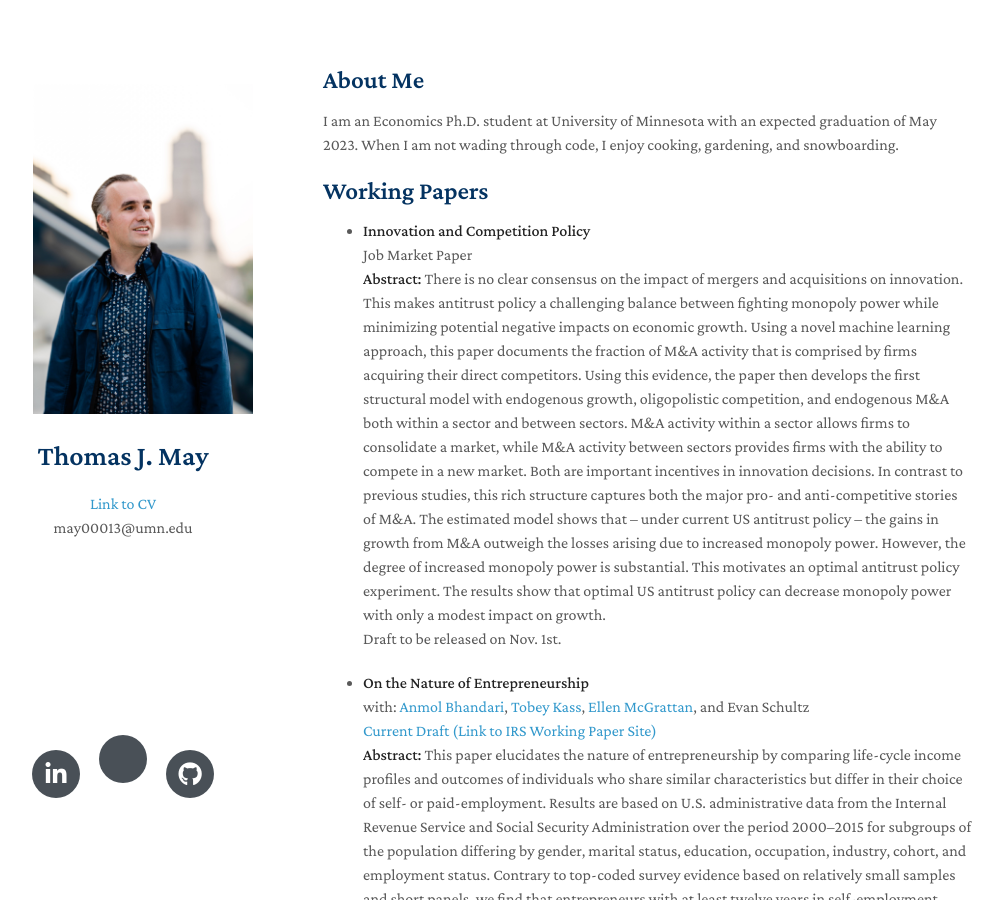
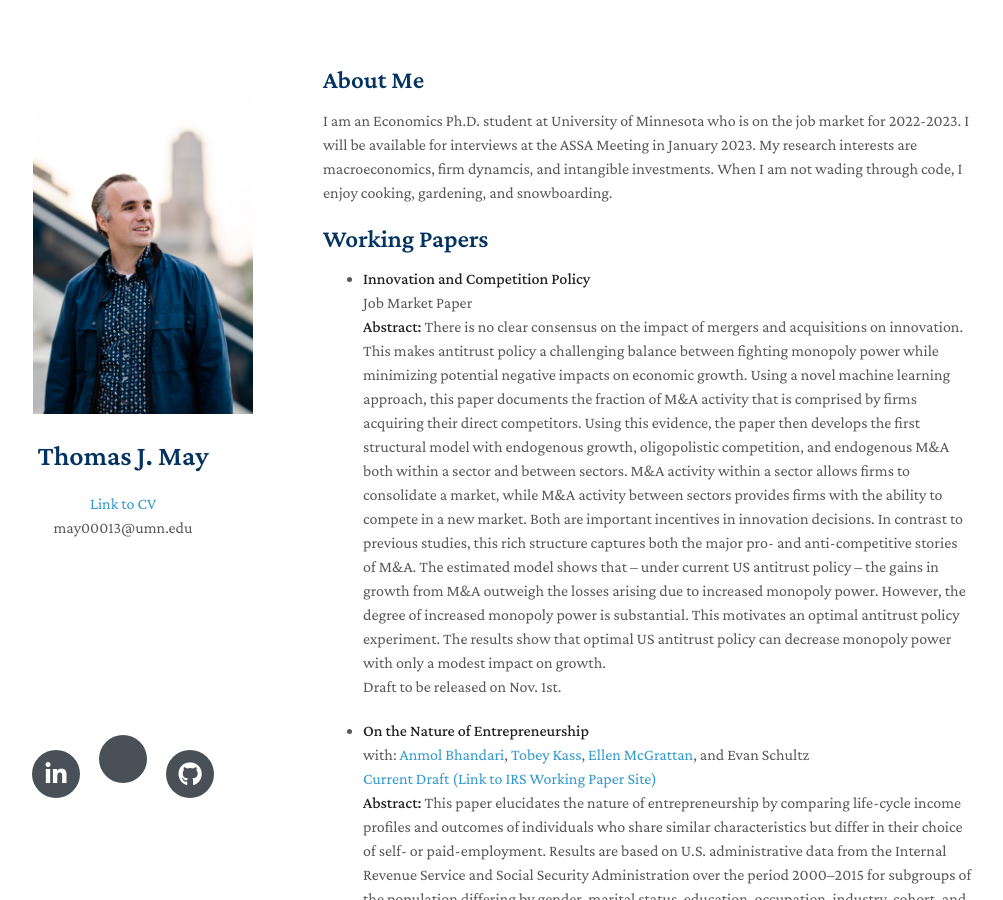
Before and after one commit to MayEcon/mayecon.github.io, a Jekyll site: the page built from index.md, in a window 1280 px wide and 900 px high. Shown: the whole window, without its empty margins (147-1150 px from the left). Built offline with Jekyll 4.4.1, drawn with Linux system fonts in a browser that asks for light colours; nearby versions of some CDN libraries; a style sheet for code colours, icons or effects is not loaded; our own code applies the rules of GitHub Pages for plain Markdown files.

Commit message:
Update index.md

```diff
--- a/index.md
+++ b/index.md
@@ -4,7 +4,7 @@ layout: homepage
 
 ## About Me
 
-I am an Economics Ph.D. student at University of Minnesota with an expected graduation of May 2023. When I am not wading through code, I enjoy cooking, gardening, and snowboarding.
+I am an Economics Ph.D. student at University of Minnesota who is on the job market for 2022-2023. I will be available for interviews at the ASSA Meeting in January 2023. My research interests are macroeconomics, firm dynamcis, and intangible investments. When I am not wading through code, I enjoy cooking, gardening, and snowboarding.
 
 
 ## Working Papers
```
